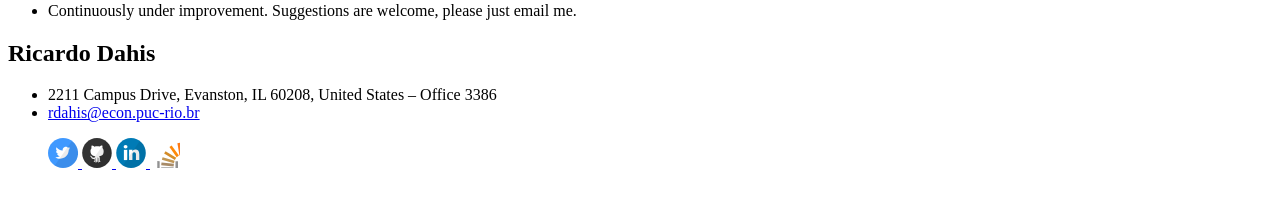
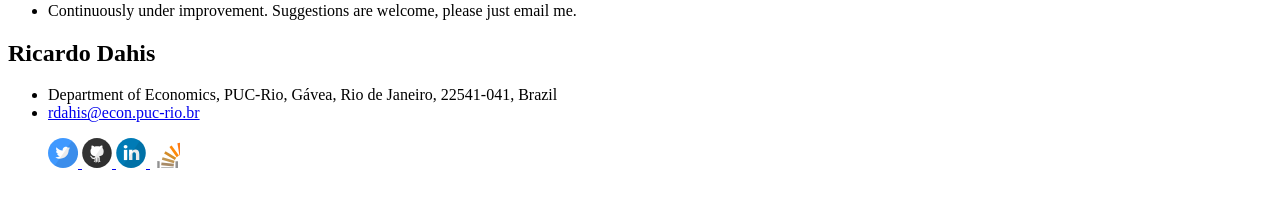
Before and after one commit to rdahis/rdahis.github.io, a Jekyll site: the page built from 2-code.md, in a window 1280 px wide. Shown: the part 406-615 px from the top of the page. Built offline with Jekyll 4.4.1, drawn with Linux system fonts in a browser that asks for light colours; a script that is not in the unit is left out.

Commit message:
Update footer with PUC-Rio.

```diff
--- a/_includes/footer.html
+++ b/_includes/footer.html
@@ -11,7 +11,7 @@
             {% if site.author %}
               {{ site.author | escape }}
             {% else %}
-              {{ "2211 Campus Drive, Evanston, IL 60208, United States – Office 3386" }}
+              {{ "Department of Economics, PUC-Rio, Gávea, Rio de Janeiro, 22541-041, Brazil" }}
             {% endif %}
             </li>
             {% if site.email %}
```
